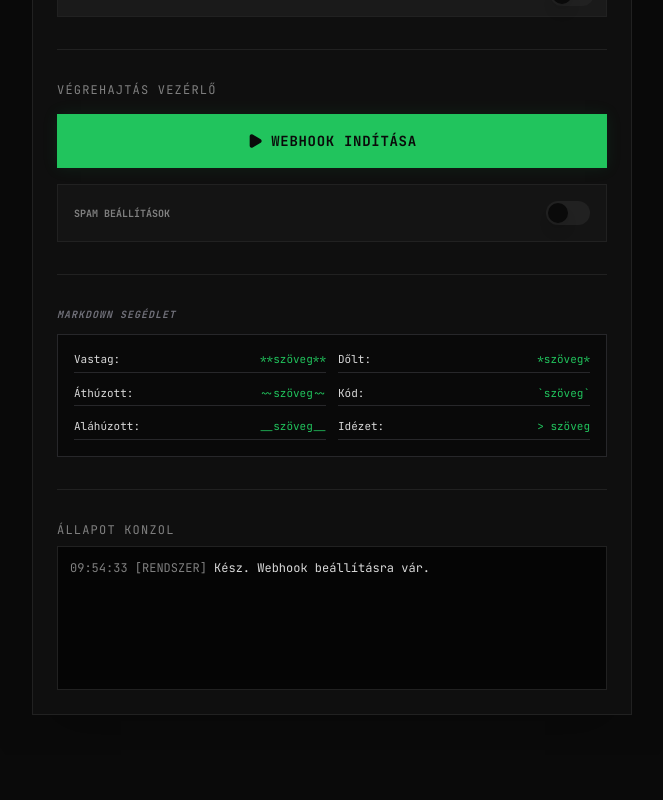
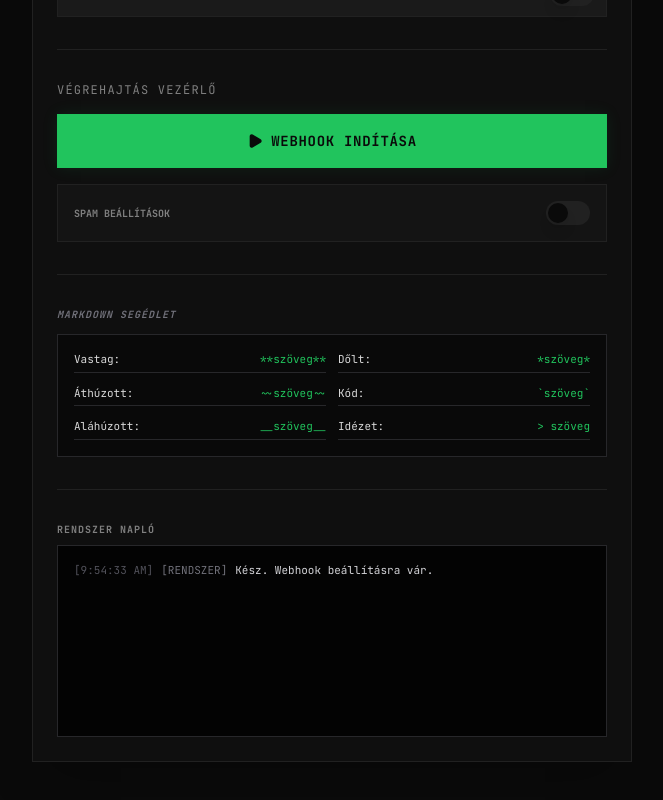
Before and after one commit to japankert22/webohohok, a Next.js app: page / in a window 1280 px wide. Shown: the part 593-1393 px from the top of the page, without its empty margins (308-971 px from the left). Before the commit the page ends 1348 px from the top, so only its background shows below. Built offline with nearby package versions, Linux system fonts and the light colour scheme.

Commit message:
Update status-console.tsx

```diff
--- a/components/status-console.tsx
+++ b/components/status-console.tsx
@@ -1,6 +1,6 @@
 "use client"
 
-import { useEffect, useRef, useState } from "react"
+import { useEffect, useRef } from "react"
 
 export interface NaploBejegyzes {
   type: "RENDSZER" | "INFO" | "HIBA" | "SIKERES" | "FIGYELEM"
@@ -9,27 +9,15 @@ export interface NaploBejegyzes {
 }
 
 const cimkeSzinek: Record<NaploBejegyzes["type"], string> = {
-  RENDSZER: "text-muted-foreground",
+  RENDSZER: "text-zinc-500",
   INFO: "text-blue-400",
-  HIBA: "text-red-400",
+  HIBA: "text-red-500 font-bold",
   SIKERES: "text-green-400",
-  FIGYELEM: "text-yellow-400",
-}
-
-function idoFormazas(datum: Date): string {
-  const o = datum.getHours().toString().padStart(2, "0")
-  const p = datum.getMinutes().toString().padStart(2, "0")
-  const mp = datum.getSeconds().toString().padStart(2, "0")
-  return `${o}:${p}:${mp}`
+  FIGYELEM: "text-yellow-500",
 }
 
 export function AllapotKonzol({ naplok }: { naplok: NaploBejegyzes[] }) {
   const gorgetesRef = useRef<HTMLDivElement>(null)
-  const [csatlakozott, setCsatlakozott] = useState(false)
-
-  useEffect(() => {
-    setCsatlakozott(true)
-  }, [])
 
   useEffect(() => {
     if (gorgetesRef.current) {
@@ -38,29 +26,23 @@ export function AllapotKonzol({ naplok }: { naplok: NaploBejegyzes[] }) {
   }, [naplok])
 
   return (
-    <section aria-label="Állapot Konzol">
-      <h2 className="text-xs uppercase tracking-widest text-muted-foreground mb-2">
-        Állapot Konzol
-      </h2>
+    <section>
+      <h2 className="text-[10px] uppercase tracking-widest text-muted-foreground mb-2 font-bold">Rendszer Napló</h2>
       <div
         ref={gorgetesRef}
-        className="h-36 overflow-y-auto border border-border bg-[#050505] p-3 text-xs leading-relaxed"
-        role="log"
-        aria-live="polite"
+        className="h-48 overflow-y-auto border border-zinc-800 bg-black/80 p-4 text-[11px] font-mono leading-relaxed"
       >
         {naplok.map((naplo, i) => {
-          const ido = csatlakozott ? idoFormazas(naplo.timestamp) : "--:--:--"
+          const ido = naplo.timestamp.toLocaleTimeString()
           return (
-            <div key={i} className="whitespace-pre-wrap">
-              <span className="text-muted-foreground">{ido}</span>{" "}
-              <span className={cimkeSzinek[naplo.type]}>[{naplo.type}]</span>{" "}
-              <span className="text-foreground">{naplo.message}</span>
+            <div key={i} className="mb-1 flex gap-2 items-start">
+              <span className="text-zinc-600 shrink-0">[{ido}]</span>
+              <span className={`${cimkeSzinek[naplo.type]} shrink-0 uppercase`}>[{naplo.type}]</span>
+              <span className="text-zinc-300">{naplo.message}</span>
             </div>
           )
         })}
-        {naplok.length === 0 && (
-          <span className="text-muted-foreground">{">"} Várakozás bemenetre...</span>
-        )}
+        {naplok.length === 0 && <span className="text-zinc-700 italic">{">"} Várakozás bemenetre...</span>}
       </div>
     </section>
   )
```
